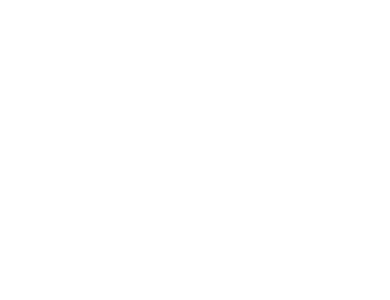
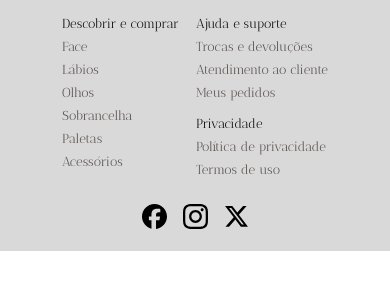
Before and after one commit to Alexandre010xC/pluginfo-grupo-3, a Next.js app in the folder client/: page / in a window 390 px wide. Shown: the top 300 px of the page. Built offline with nearby package versions, Linux system fonts and the light colour scheme; a web font is replaced by a local one.

Commit message:
feat: footer

```diff
--- /dev/null
+++ b/client/src/app/components/Footer.module.css
@@ -0,0 +1,118 @@
+.footer{
+    width: 100%;
+    background-color: var(--cinza-200);
+    display: flex;
+    justify-content: space-around;
+
+}
+
+.linkgeral{
+    background-color: var(--cinza-200);
+    display: flex;
+    gap: 112px;
+
+    margin-top: 24px;
+    margin-bottom: 32px;
+}
+
+.link a{
+    font-size: 20px;
+    color: var(--cinza-900);
+    background-color: var(--cinza-200);
+}
+
+.link h6{
+    background-color: var(--cinza-200);
+}
+
+.link{
+    display: flex;
+    flex-direction: column;
+    gap: 8px;
+    background-color: var(--cinza-200);
+}
+
+.partedois{
+    display: flex;
+    gap:112px;
+
+    background-color: var(--cinza-200);
+}
+
+.socialmedia{
+    background-color: var(--cinza-200);
+    display: flex;
+    gap: 56px;
+    justify-content: flex-end;
+    align-items: flex-end;
+
+    margin-bottom: 24px;
+}
+
+.media, .mediaLink{
+    background-color: var(--cinza-200);
+}
+
+@media (max-width: 480px){
+
+    .footer{
+        background-color: #D9D9D9;
+        gap: 26.5px;
+        flex-direction: column;
+        align-items: center;
+        justify-content: center;
+    }
+
+    .linkgeral{
+        background-color: #D9D9D9;
+        gap: 17px;
+
+        margin-top: 16px;
+        margin-left: 16px;
+        margin-right: 16px;
+        margin-bottom: 0;
+    }
+
+    .link a{
+        font-size: 13px;
+        background-color: #D9D9D9;
+    }
+
+    .link h6{
+        font-size: 13px;
+        background-color: #D9D9D9;
+    }
+
+    .link{
+        display: flex;
+        flex-direction: column;
+        gap: 8px;
+        background-color: #D9D9D9;
+    }
+
+    .partedois{
+        flex-direction: column;
+        gap:16px;
+        background-color: #D9D9D9;
+    }
+
+    .parteum{
+        background-color: #D9D9D9;
+    }
+
+    .socialmedia{
+        background-color: #D9D9D9;
+        gap: 16px;
+        margin-bottom: 18.5px;
+    }
+
+    .media, .mediaLink{
+        background-color: #D9D9D9;
+    }
+
+    .socialmedia img{
+        max-width: 25px;
+        max-height: 25px;
+    }
+
+}
--- a/client/src/app/components/Footer.tsx
+++ b/client/src/app/components/Footer.tsx
@@ -1,9 +1,56 @@
 import Image from "next/image";
-import styles from "./page.module.css";
+import facebookIcon from '@/assets/social-media/facebook.svg';
+import instagramIcon from '@/assets/social-media/instagram.svg';
+import twitterIcon from '@/assets/social-media/x-twitter.svg';
+import styles from "./Footer.module.css";
 
 const Footer = () => {
   return (
-    <footer>
+    <footer className={styles.footer}>
+
+      <section className={styles.linkgeral}>
+
+        <div className={styles.parteum}>
+          <nav className={styles.link}>
+            <h6>Descobrir e comprar</h6>
+            <a href="/">Face</a>
+            <a href="/">Lábios</a>
+            <a href="/">Olhos</a>
+            <a href="/">Sobrancelha</a>
+            <a href="/">Paletas</a>
+            <a href="/">Acessórios</a>
+          </nav>
+        </div>
+
+
+        <div className={styles.partedois}>
+          <nav className={styles.link}>
+            <h6>Ajuda e suporte</h6>
+            <a href="/">Trocas e devoluções</a>
+            <a href="/">Atendimento ao cliente</a>
+            <a href="/">Meus pedidos</a>
+          </nav>
+
+          <nav className={styles.link}>
+            <h6>Privacidade</h6>
+            <a href="/">Política de privacidade</a>
+            <a href="/">Termos de uso</a>
+          </nav>
+        </div>
+
+      </section>
+
+      <nav className={styles.socialmedia}>
+        <a href="https://www.facebook.com/" target="_blank" className={styles.mediaLink}>
+          <Image className={styles.media} src={facebookIcon} alt="Facebook" width={40} height={40} />
+        </a>
+        <a href="https://www.instagram.com/" target="_blank" className={styles.mediaLink}>
+          <Image className={styles.media} src={instagramIcon} alt="Instagram" width={40} height={40} />
+        </a>
+        <a href="https://x.com/" target="_blank" className={styles.mediaLink}>
+          <Image className={styles.media} src={twitterIcon} alt="Twitter" width={40} height={40} />
+        </a>
+    </nav>
 
     </footer>
   );
--- a/client/src/app/layout.tsx
+++ b/client/src/app/layout.tsx
@@ -6,7 +6,7 @@
 import Footer from "@/app/components/Footer"
 
 export const metadata: Metadata = {
-  title: "Create Next App",
+  title: "Glow",
   description: "Generated by create next app",
 };
 
```
